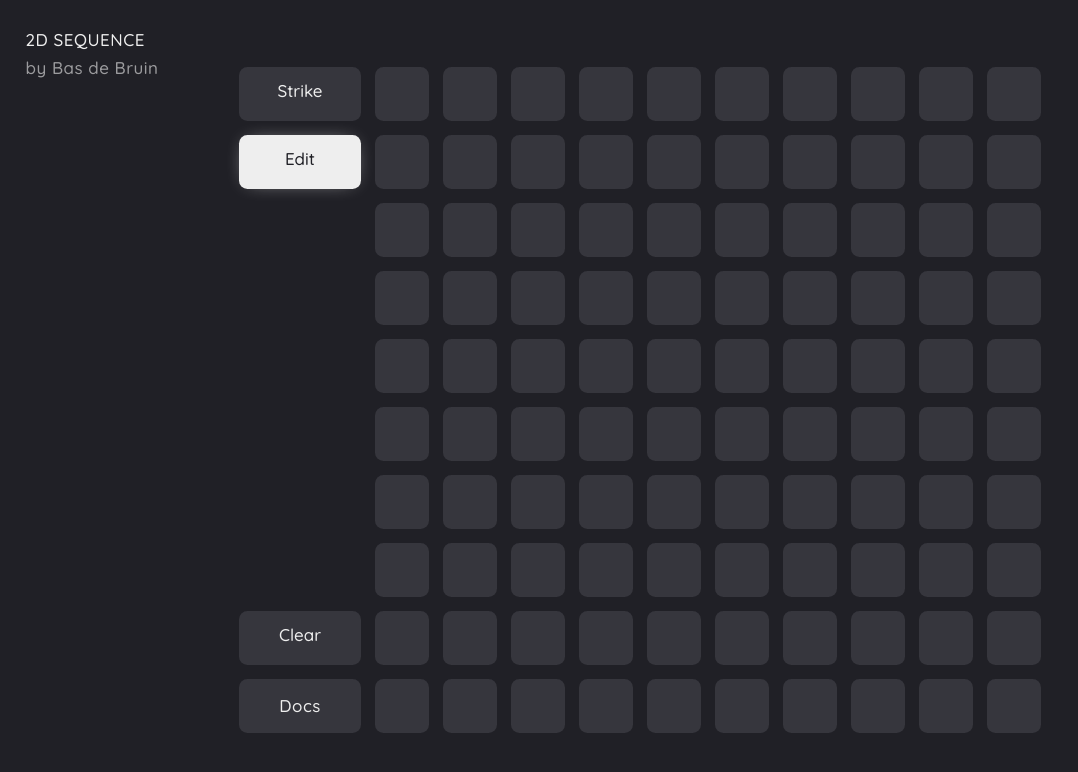
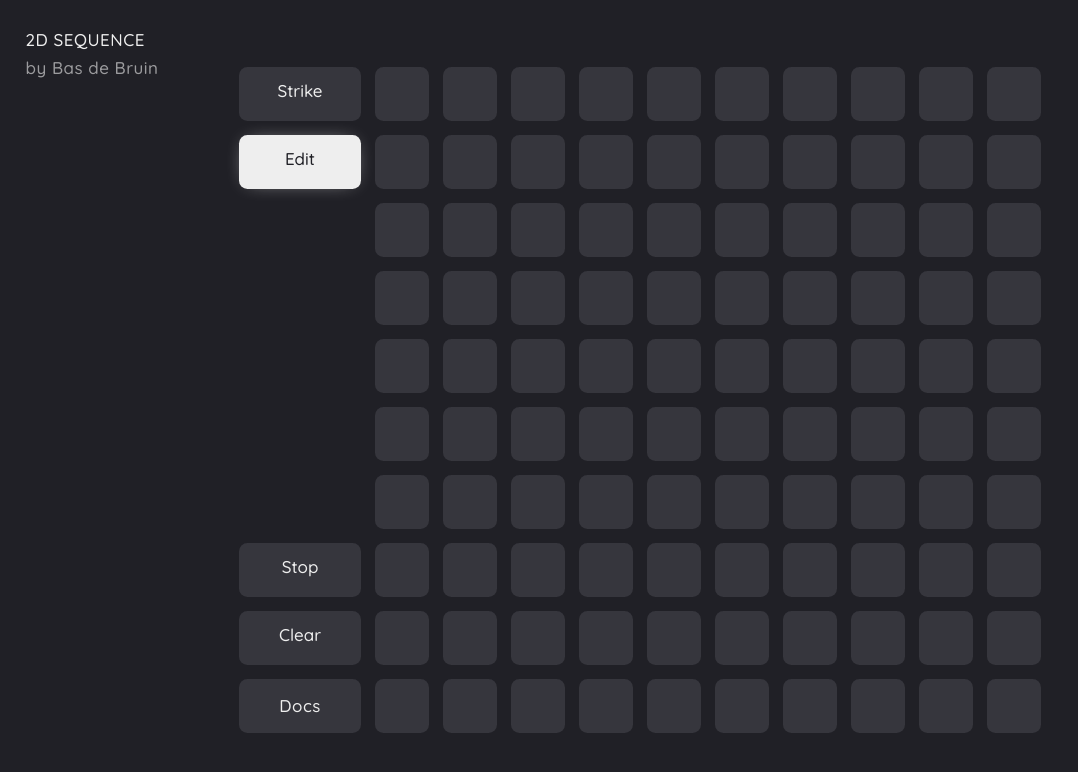
Before and after one commit to basdebruin/2d-sequence, a plain HTML site: page index.html in a window 1280 px wide. Shown: the whole page, without its empty margins (0-1078 px from the left). Drawn offline with Linux system fonts and the light colour scheme.

Commit message:
added stop button, stops all timers

```diff
--- a/app.js
+++ b/app.js
@@ -32,12 +32,14 @@ function setMode(event, mode) {
     }
     event.currentTarget.className += " active";
 }
-function clearGrid() {
+function stopGrid() {
     // remove all timers
     var highestTimeoutId = setTimeout(";");
     for (var i = 0; i < highestTimeoutId; i++) {
         clearTimeout(i);
     }
+}
+function clearGrid() {
     // reinit grid
     init();
 }
--- a/index.html
+++ b/index.html
@@ -34,6 +34,7 @@
                 <button onclick="setMode(event, 'edit')" class="active">Edit</button>
             </div>
             <div>
+                <button onclick="stopGrid()"> Stop</button>
                 <button onclick="clearGrid()">Clear</button>
                 <a href="https://github.com/basdebruin/2d-sequence/blob/master/docs/docs.md">Docs</a>
             </div>
```
